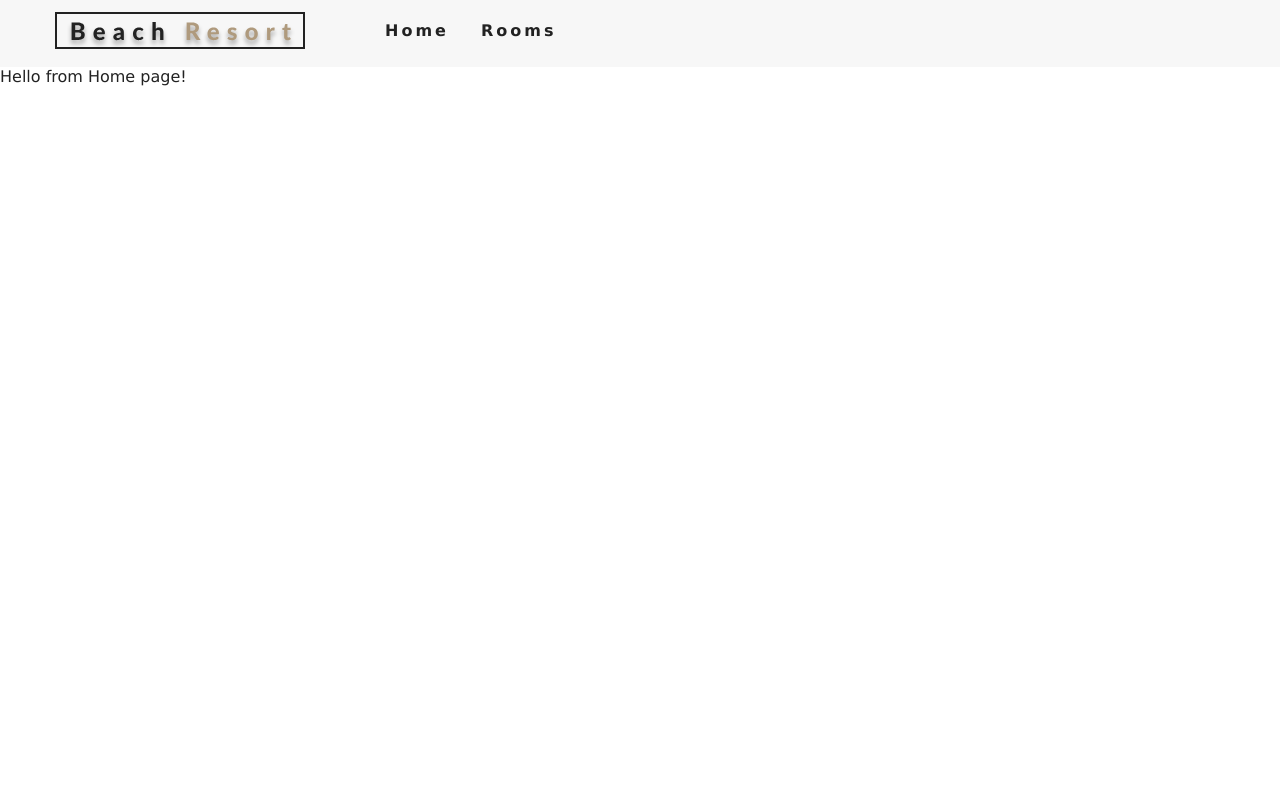
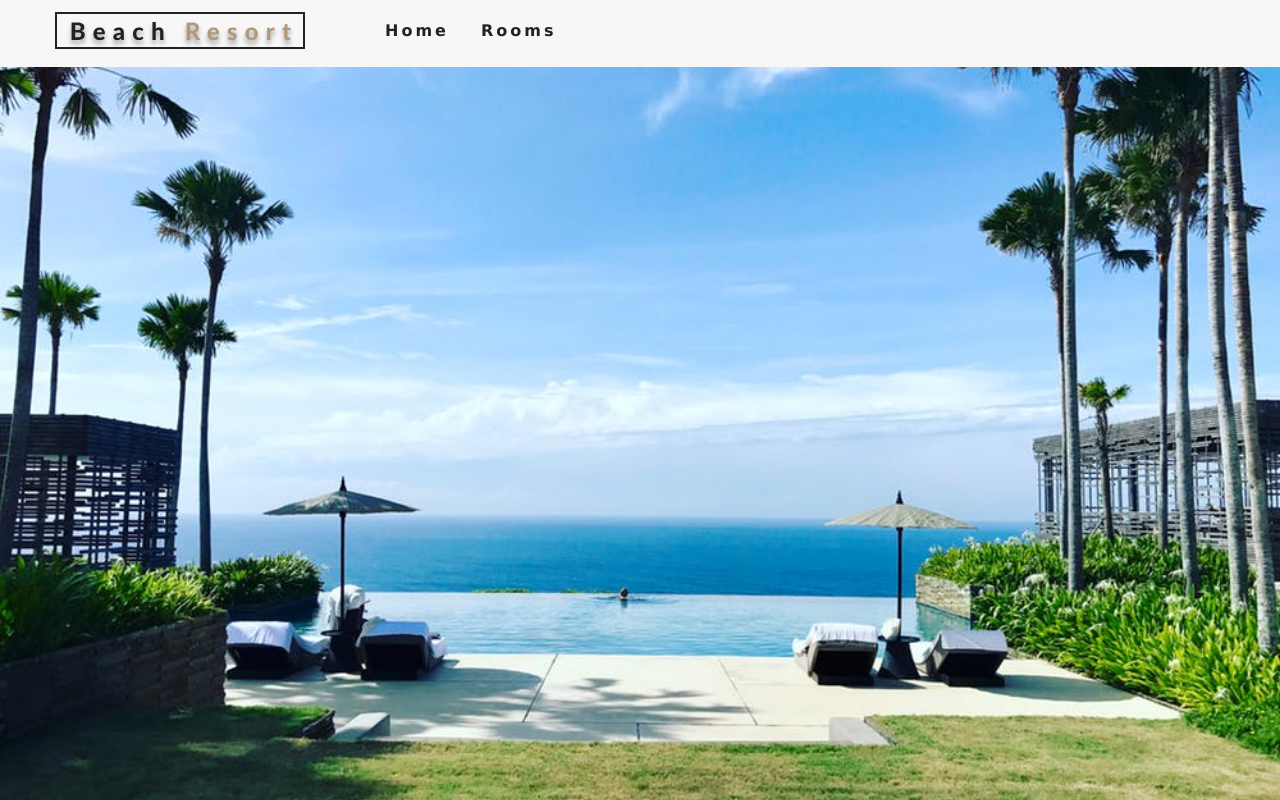
Before and after one commit to Igor-GF/beach-resorts, a React (Create React App) app: page / in a window 1280 px wide. Built offline with nearby package versions, Linux system fonts and the light colour scheme; the HTML template or start-up script is replaced by a standard one.

Commit message:
basic and page components

```diff
--- /dev/null
+++ b/src/Components/Banner.jsx
@@ -0,0 +1,11 @@
+import React from 'react';
+
+const Banner = () => {
+  return (
+    <div>
+
+    </div>
+  )
+}
+
+export default Banner;
--- /dev/null
+++ b/src/Components/Hero.jsx
@@ -0,0 +1,16 @@
+import React from 'react';
+import Banner from '../Components/Banner';
+
+const Hero = ({children, hero}) => {
+  return (
+    <header className={hero}>
+      {children}
+    </header>
+  )
+}
+
+Hero.defaultProps = {
+  hero: "defaultHero"
+};
+
+export default Hero;
--- a/src/Components/Navbar/Navbar.jsx
+++ b/src/Components/Navbar/Navbar.jsx
@@ -1,6 +1,6 @@
 import React, { Component } from 'react';
 import logo from '../../images/logo.svg';
-import { FaAlignRight } from 'react-icons/fa';
+import { FaDiceSix } from 'react-icons/fa';
 import { Link } from 'react-router-dom';
 
 export default class Navbar extends Component {
@@ -16,6 +16,7 @@ export default class Navbar extends Component {
     return (
       <nav className="navbar">
         <div className="nav-center">
+
           <div className="nav-header">
             <Link to="/">
               <img src={logo} alt="logo resort" />
@@ -25,7 +26,7 @@ export default class Navbar extends Component {
               className="nav-btn"
               onClick={this.toggleHandler}
             >
-              <FaAlignRight className="nav-icon" />
+              <FaDiceSix className="nav-icon" />
             </button>
           </div>
 
@@ -37,6 +38,7 @@ export default class Navbar extends Component {
               <Link to="/rooms">Rooms</Link>
             </li>
           </ul>
+
         </div>
       </nav>
     )
--- a/src/Pages/Error.jsx
+++ b/src/Pages/Error.jsx
@@ -1,9 +1,16 @@
 import React from 'react';
+import Hero from '../Components/Hero';
+import Banner from '../Components/Banner';
+import { Link } from 'react-router-dom';
 
 export default function Error() {
   return (
-    <div>
-      Hello frm Error page!
-    </div>
+    <Hero >
+      <Banner title="404" subtitle="Page not found">
+        <Link className="btn-primary">
+
+        </Link>
+      </Banner>
+    </Hero>
   )
 }
--- a/src/Pages/Home.jsx
+++ b/src/Pages/Home.jsx
@@ -1,10 +1,11 @@
 import React from 'react';
+import Hero from '../Components/Hero';
+import Banner from '../Components/Banner';
+import { Link } from 'react-router-dom';
 
 const Home = () => {
   return (
-    <div>
-      Hello from Home page!
-    </div>
+    <Hero />
   )
 }
 
--- a/src/Pages/Rooms.jsx
+++ b/src/Pages/Rooms.jsx
@@ -1,10 +1,11 @@
 import React from 'react';
+import Hero from '../Components/Hero';
 
 const Rooms = () => {
   return (
-    <div>
-      Hello from Rooms page!
-    </div>
+    <Hero hero="roomsHero">
+      Hello from Home page!
+    </Hero>
   )
 }
 
```
